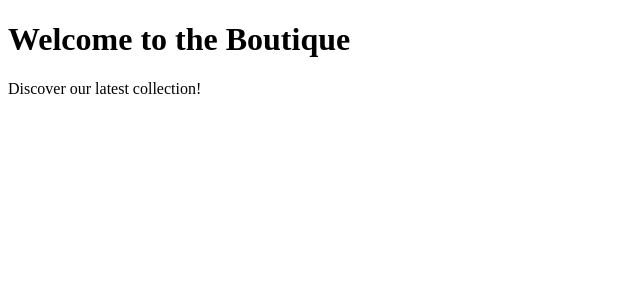
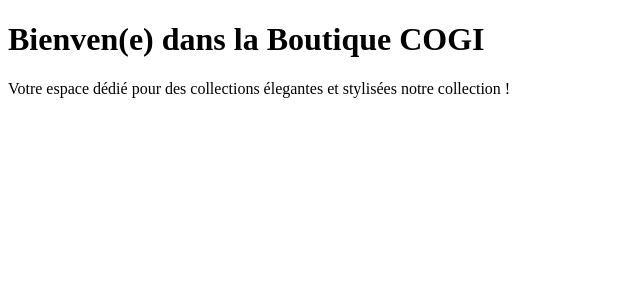
Before and after one commit to EXLS-1/BoutiqueCOGI2, a Next.js app: page / in a window 1280 px wide. Shown: the top 300 px of the page, without its empty margins (0-640 px from the left). Built offline with nearby package versions, Linux system fonts and the light colour scheme.

Commit message:
mise à jour de "index.js"

```diff
--- a/pages/index.js
+++ b/pages/index.js
@@ -1,8 +1,8 @@
 
 const Index = () => (
     <div>
-      <h1>Welcome to the Boutique</h1>
-      <p>Discover our latest collection!</p>
+      <h1>Bienven(e) dans la Boutique COGI</h1>
+      <p>Votre espace dédié pour des collections élegantes et stylisées notre  collection !</p>
     </div>
 )
 
```
